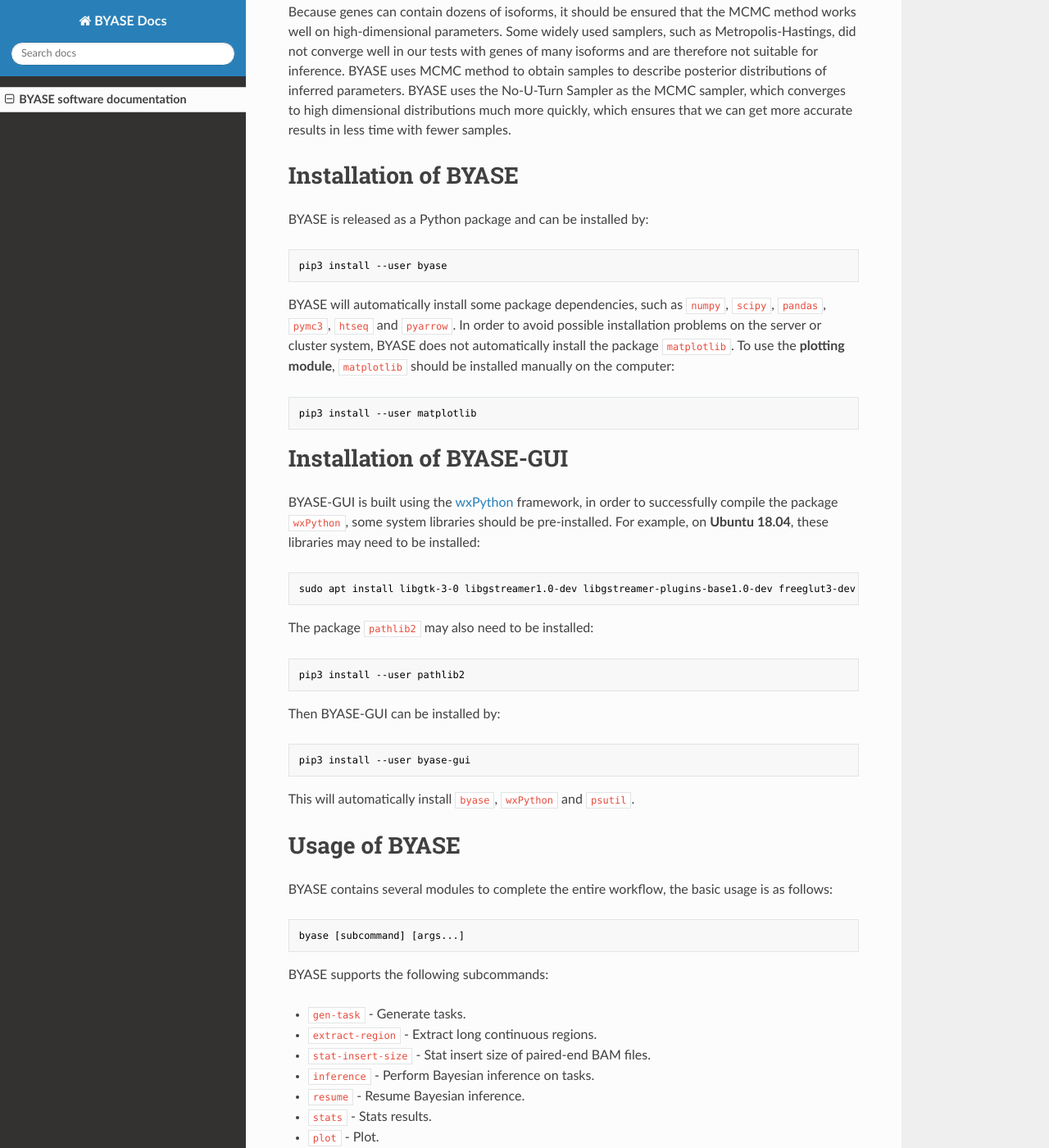
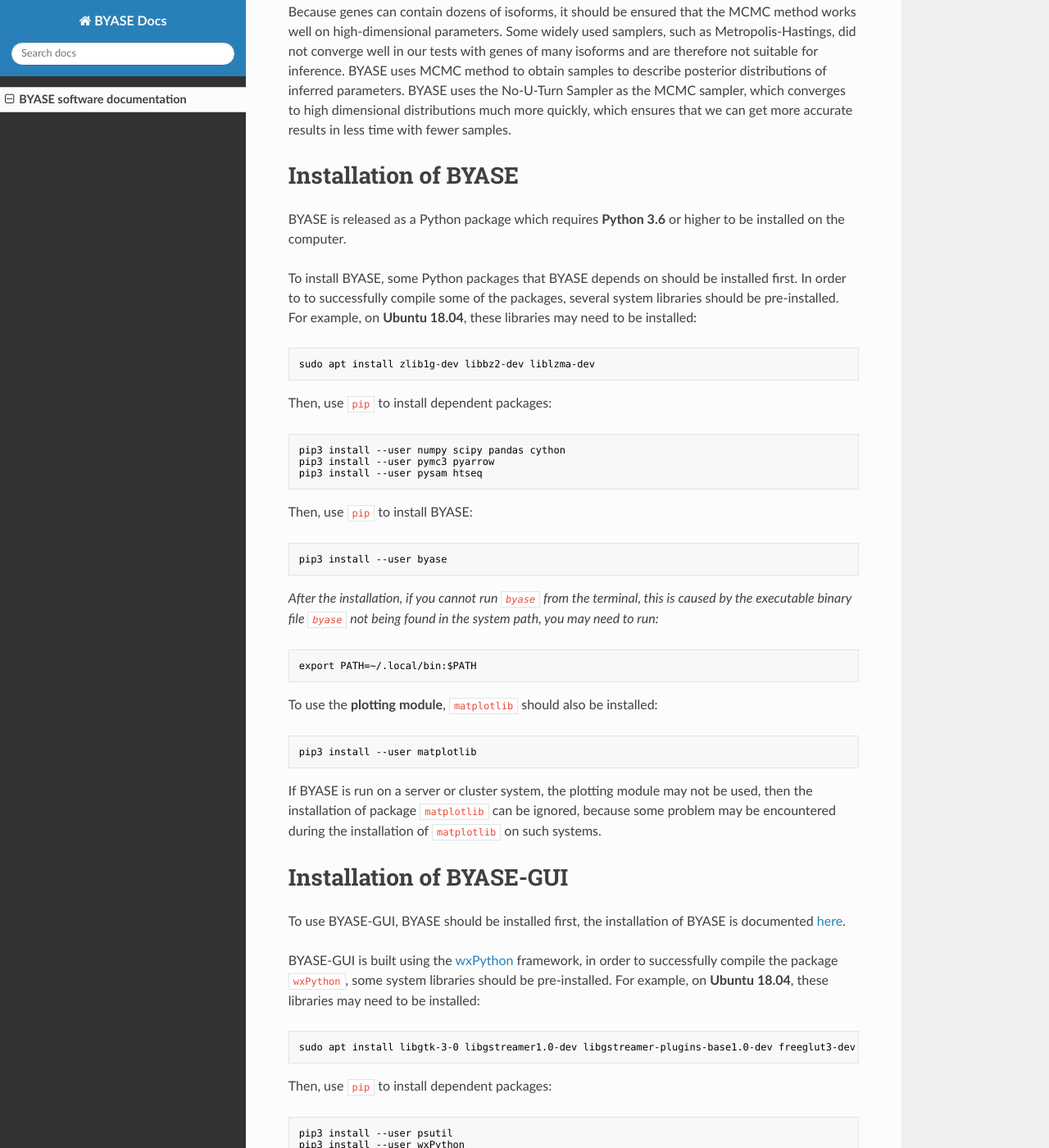
Before and after one commit to ncjllld/byase_doc, an MkDocs documentation site: the page built from docs/index.md, in a window 1280 px wide and 1400 px high, scrolled down 445 px. Shown: the whole window at 82% size. Built offline with MkDocs 1.6.1, drawn with Linux system fonts in a browser that asks for light colours; nearby versions of some CDN libraries; some of the changed text lies outside the part shown.

Commit message:
Modify documentation.

````diff
--- a/docs/index.md
+++ b/docs/index.md
@@ -9,30 +9,80 @@ Because genes can contain dozens of isoforms, it should be ensured that the MCMC
 
 # Installation of BYASE
 
-BYASE is released as a Python package and can be installed by:
+
+BYASE is released as a Python package which requires **Python 3.6**
+or higher to be installed on the computer.
+
+To install BYASE, some Python packages that BYASE depends on
+should be installed first. In order to to successfully compile
+some of the packages, several system libraries should be
+pre-installed. For example, on **Ubuntu 18.04**, these libraries
+may need to be installed:
+
+```shell
+sudo apt install zlib1g-dev libbz2-dev liblzma-dev
+```
+
+Then, use `pip` to install dependent packages:
+```shell
+pip3 install --user numpy scipy pandas cython
+pip3 install --user pymc3 pyarrow
+pip3 install --user pysam htseq
+```
+
+Then, use `pip` to install BYASE:
 ```shell
 pip3 install --user byase
 ```
-BYASE will automatically install some package dependencies, such as `numpy`, `scipy`, `pandas`, `pymc3`, `htseq` and `pyarrow`. In order to avoid possible installation problems on the server or cluster system, BYASE does not automatically install the package `matplotlib`. To use the **plotting module**, `matplotlib` should be installed manually on the computer:
+
+*After the installation, if you cannot run `byase` from the terminal,
+this is caused by the executable binary file `byase` not being found
+in the system path, you may need to run:*
+```shell
+export PATH=~/.local/bin:$PATH
+```
+
+To use the **plotting module**, `matplotlib` should also be
+installed:
 ```shell
 pip3 install --user matplotlib
 ```
+If BYASE is run on a server or cluster system, the plotting module
+may not be used, then the installation of package `matplotlib` can be
+ignored, because some problem may be encountered during the
+installation of `matplotlib` on such systems.
 
 # Installation of BYASE-GUI
 
-BYASE-GUI is built using the [wxPython](https://wxpython.org/) framework, in order to successfully compile the package `wxPython`, some system libraries should be pre-installed. For example, on **Ubuntu 18.04**, these libraries may need to be installed:
+
+To use BYASE-GUI, BYASE should be installed first, the installation
+of BYASE is documented [here](https://github.com/ncjllld/byase).
+
+BYASE-GUI is built using the [wxPython](https://wxpython.org/)
+framework, in order to successfully compile the package
+`wxPython`, some system libraries should be pre-installed.
+For example, on **Ubuntu 18.04**, these libraries may need
+to be installed:
 ```shell
 sudo apt install libgtk-3-0 libgstreamer1.0-dev libgstreamer-plugins-base1.0-dev freeglut3-dev libwebkitgtk-3.0-dev libjpeg-dev libtiff-dev
 ```
-The package `pathlib2` may also need to be installed:
+Then, use `pip` to install dependent packages:
 ```shell
-pip3 install --user pathlib2
+pip3 install --user psutil
+pip3 install --user wxPython
 ```
-Then BYASE-GUI can be installed by:
+
+Then, use `pip` to install BYASE-GUI:
 ```shell
 pip3 install --user byase-gui
 ```
-This will automatically install `byase`, `wxPython` and `psutil`.
+
+*After the installation, if you cannot run `byase-gui` from the terminal,
+this is caused by the executable binary file `byase-gui` not being found
+in the system path, you may need to run:*
+```shell
+export PATH=~/.local/bin:$PATH
+```
 
 
 # Usage of BYASE
@@ -49,7 +99,12 @@ BYASE supports the following subcommands:
 * `inference` - Perform Bayesian inference on tasks.
 * `resume` - Resume Bayesian inference.
 * `stats` - Stats results.
+* `trace` - Extract MCMC traces.
 * `plot` - Plot.
+
+
+!!! Note
+    The existence of alignment bias greatly affects the ASE results. Since BYASE aims to focus on downstream analysis, it assumes that the alignments are unbiased. For diploid organisms, we recommend that users use phased SNVs to construct a diploid genome using [vcf2diplod](https://github.com/abyzovlab/vcf2diploid), and then align each read with the two haplotypes separately, and choose the best alignment between the two. In this way, the alignment bias should be reduced as much as possible.
 
 ## Generating tasks
 
@@ -129,6 +184,8 @@ The usage of subcommand `inference` is as follows:
 * `-S, --insert-size-std` - The standard deviation of insert-size.
 * `-o, --out-dir` - The path of output directory.
 * `-n, --process` - The number of processes used for parallel computing. (DEFAULT: 1)
+* `-C, --n-mcmc` - The number of MCMC samples. (DEFAULT: 500)
+* `-T, --tune` - The number of tune samples. (DEFAULT: 500)
 * `-c, --count` - The count of tasks to be inferred. If not specified, inference will be done on all tasks.
 
 This command will output the following files into the output directory:
@@ -162,6 +219,17 @@ inferred result. BYASE provides a subcommand to stat the estimate of gene-level
 This command will create a directory called `stats` (if not exists) in the result directory, then it will generate two files `ASE_geneLevel.csv` and `ASE_isoformLevel.csv` corresponding to gene-level and isoform-level results.
 
 
+## Extract MCMC traces
+
+MCMC trace is useful for diagnosing the convergence of inference results. The usage of subcommand `trace` is as follows:
+
+* `-d, --result-dir` -The paths of result directory.
+* `-i, --task-id` - The ID of the task to extract MCMC traces.
+
+This command will create a directory called  `trace` and create a `csv` file named after the task inside it. The `csv` file contains the MCMC traces of each inferred variable.
+
+
+
 ## Plotting
 
 The plotting module of BYASE will output more comprehensive information about inference results, including the histogram (MCMC samples) of each inferred parameter and sequence coverage of each gene (or isoform) for each allele. The usage of subcommand `plot` is as follows:
@@ -170,6 +238,11 @@ The plotting module of BYASE will output more comprehensive information about in
 * `-i, --task-id` - The ID of the task to plot.
 
 This command will create a directory called `plots` and create a subdirectory named after the task ID inside it. The subplots will be stored in `SVG` format in the subdirectory, and the file `plot_ase.html` contains an arrangement of all the subplots.
+
+The first row of the `html` file contains the results of the gene-level analysis, and each subsequent row contains the results of the isoform-level analysis of each isoform within the gene. Each row contains the posterior distribution (histogram) of the expression ratio of each allele, and the expression difference of every two alleles. Each row also contains the coverage information on each allele.
+
+![Coverage](imgs/coverage.png)
+This is an example of coverage plot. The y-axis represents the coverage. The structure of the gene or transcript is shown at the bottom of the plot. SNPs are shown as colored vertical lines, green for `A`, blue for `C`, yellow for `G`, and red for `T`. It is almost impossible that all reads are uniquely assigned to a certain group. We draw all the reads compatible with this group and separate them according to compatibility. For example, `A1-I1` represents the reads from allele 1 of isoform 1, and `A?-I1` represents the reads from isoform 1, but it is unclear which allele they come from.
 
 
 # Example
@@ -211,3 +284,24 @@ In BYASE-GUI, the corresponding operation is as follows:
 
 **Plotting**
 ![Plots](imgs/plots.png)
+
+
+# Example of polyploid analysis
+
+ASE analysis of polyploid organisms may be very promising, such as the application of epigenetics research in plants. We have provided an simulated example [byase_triploid_example.zip](https://github.com/ncjllld/byase/raw/master/byase_triploid_example.zip) to show how to perform ASE analysis on polyploid samples.
+
+When dealing with polyploid data, the `GFF` annotation still describes the structure of genes, and `BAM` files still contain the alignments of raw reads. The polyploid information should be contained in the `VCF` file, as shown in our example file `test.vcf`.
+
+For polyploid analysis, the option `-p` shoud be used to specify the ploidy when generating tasks:
+```shell
+byase gen-task -g files/test.gff3 -v files/test.vcf -s SIM -p 3 -o anno
+```
+
+Then, the subsequent analysis is roughly the same, BYASE will automaticaly process the polyploid information.
+
+```shell
+byase inference -t anno -b files/test.bam -L 101 -P -M 300 -S 20 -o test
+```
+
+![Plots](imgs/triploid.png)
+The figure illustrates the inference results of the simulated example.
````
Also changed, not shown: docs/imgs/coverage.png (added), docs/imgs/triploid.png (added).
